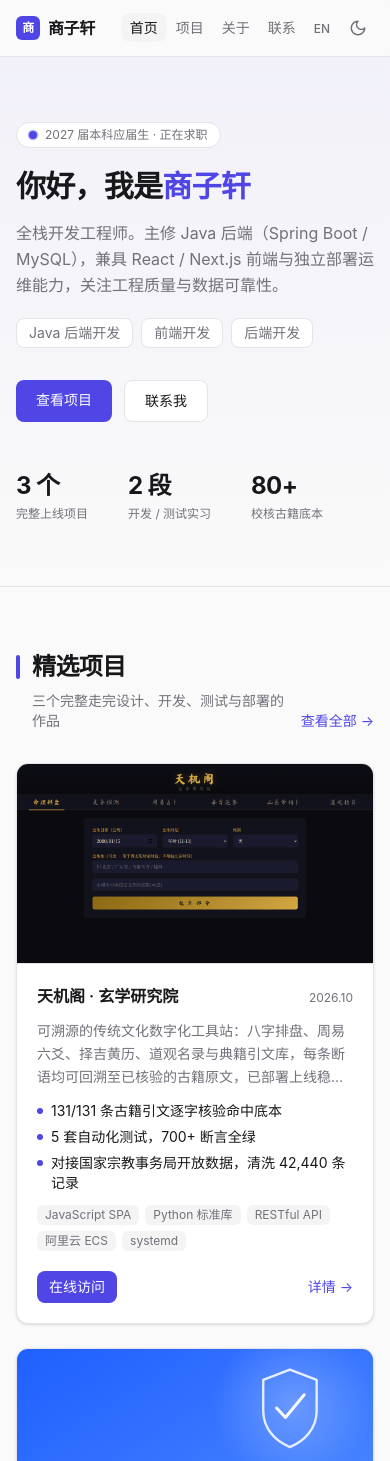
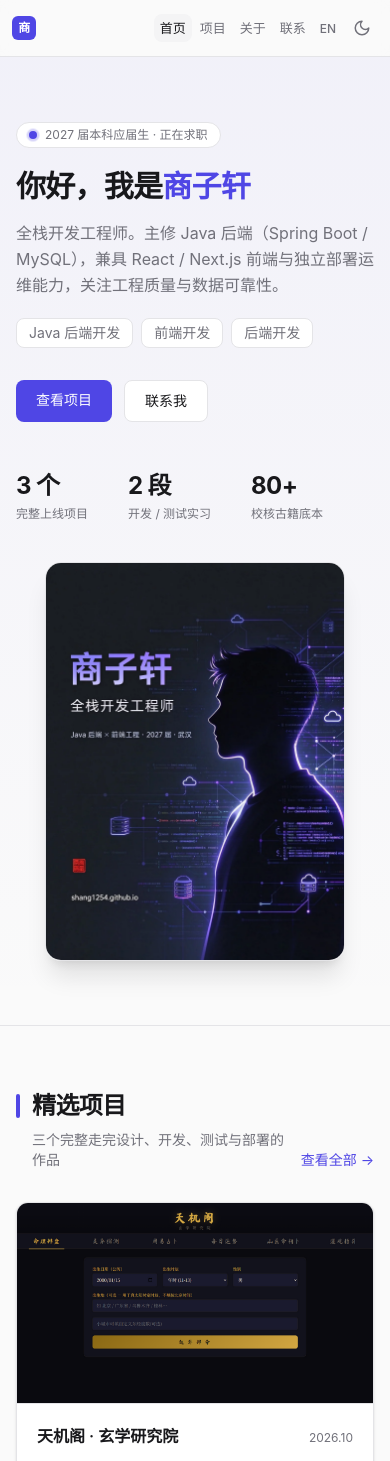
Before and after one commit to Shang1254/portfolio, a Next.js app: page / in a window 390 px wide. Shown: the top 1461 px of the page. Built offline with nearby package versions, Linux system fonts and the light colour scheme; no server answers.

Commit message:
feat: 首页 Hero 双栏 + 豆包生成个人宣传海报（WebP 100KB）；fix: 移动端顶栏换行适配

```diff
--- a/app/(main)/page.tsx
+++ b/app/(main)/page.tsx
@@ -21,6 +21,8 @@ export default function HomePage() {
       {/* Hero */}
       <section className="border-b border-border bg-gradient-to-b from-primary/5 to-transparent">
         <div className="mx-auto w-full max-w-5xl px-4 py-16 sm:px-6 sm:py-24">
+          <div className="flex flex-col gap-10 lg:flex-row lg:items-center lg:gap-12">
+            <div className="min-w-0 flex-1">
           <p className="inline-flex items-center gap-2 rounded-full border border-border bg-card px-3 py-1 text-xs text-muted-foreground">
             <span aria-hidden className="relative flex h-2 w-2">
               <span className="absolute inline-flex h-full w-full animate-ping rounded-full bg-primary opacity-60" />
@@ -71,6 +73,19 @@ export default function HomePage() {
               </div>
             ))}
           </dl>
+            </div>
+
+            {/* 个人宣传海报（AI 生成主视觉） */}
+            <div className="shrink-0 lg:w-[340px]">
+              <img
+                src="/images/poster.webp"
+                alt="商子轩 · 全栈开发工程师个人海报"
+                width={1200}
+                height={1600}
+                className="mx-auto w-full max-w-[300px] rounded-2xl border border-border shadow-xl lg:mx-0 lg:max-w-none"
+              />
+            </div>
+          </div>
         </div>
       </section>
 
--- a/app/en/page.tsx
+++ b/app/en/page.tsx
@@ -21,6 +21,8 @@ export default function EnHomePage() {
       {/* Hero */}
       <section className="border-b border-border bg-gradient-to-b from-primary/5 to-transparent">
         <div className="mx-auto w-full max-w-5xl px-4 py-16 sm:px-6 sm:py-24">
+          <div className="flex flex-col gap-10 lg:flex-row lg:items-center lg:gap-12">
+            <div className="min-w-0 flex-1">
           <p className="inline-flex items-center gap-2 rounded-full border border-border bg-card px-3 py-1 text-xs text-muted-foreground">
             <span aria-hidden className="relative flex h-2 w-2">
               <span className="absolute inline-flex h-full w-full animate-ping rounded-full bg-primary opacity-60" />
@@ -71,6 +73,19 @@ export default function EnHomePage() {
               </div>
             ))}
           </dl>
+            </div>
+
+            {/* 个人宣传海报（AI 生成主视觉） */}
+            <div className="shrink-0 lg:w-[340px]">
+              <img
+                src="/images/poster.webp"
+                alt="Shang Zixuan · Full-Stack Developer poster"
+                width={1200}
+                height={1600}
+                className="mx-auto w-full max-w-[300px] rounded-2xl border border-border shadow-xl lg:mx-0 lg:max-w-none"
+              />
+            </div>
+          </div>
         </div>
       </section>
 
--- a/components/Header.tsx
+++ b/components/Header.tsx
@@ -21,7 +21,7 @@ export default function Header() {
 
   return (
     <header className="sticky top-0 z-40 border-b border-border bg-background/85 backdrop-blur">
-      <div className="mx-auto flex h-14 w-full max-w-5xl items-center justify-between px-4 sm:px-6">
+      <div className="mx-auto flex h-14 w-full max-w-5xl items-center justify-between gap-2 px-3 sm:px-6">
         <Link
           href="/"
           className="flex items-center gap-2 font-semibold tracking-tight"
@@ -32,7 +32,7 @@ export default function Header() {
           >
             商
           </span>
-          {profile.name}
+          <span className="hidden whitespace-nowrap sm:inline">{profile.name}</span>
         </Link>
         <nav aria-label={locale === "zh" ? "主导航" : "Main navigation"}>
           <ul className="flex items-center gap-0.5 text-sm sm:gap-1">
@@ -53,7 +53,7 @@ export default function Header() {
                   <Link
                     href={targetHref}
                     aria-current={active ? "page" : undefined}
-                    className={`rounded-lg px-2 py-1.5 transition sm:px-3 ${
+                    className={`whitespace-nowrap rounded-lg px-1.5 py-1.5 text-[13px] transition sm:px-3 sm:text-sm ${
                       active
                         ? "bg-muted font-medium text-foreground"
                         : "text-muted-foreground hover:text-foreground"
@@ -67,7 +67,7 @@ export default function Header() {
             <li>
               <Link
                 href={swapLocalePath(pathname)}
-                className="rounded-lg px-2 py-1.5 text-xs font-medium text-muted-foreground transition hover:bg-muted hover:text-foreground sm:px-2.5"
+                className="whitespace-nowrap rounded-lg px-1.5 py-1.5 text-xs font-medium text-muted-foreground transition hover:bg-muted hover:text-foreground sm:px-2.5"
                 aria-label={locale === "zh" ? "Switch to English" : "切换到中文"}
               >
                 {copy.langSwitch}
--- a/scripts/smoke.mjs
+++ b/scripts/smoke.mjs
@@ -4,7 +4,7 @@
 const BASE = process.env.SMOKE_BASE_URL ?? "http://localhost:3000";
 
 const checks = [
-  { path: "/", expect: ["商子轩", "正在求职", "精选项目", "lang=\"zh-CN\""] },
+  { path: "/", expect: ["商子轩", "正在求职", "精选项目", "poster.webp", "lang=\"zh-CN\""] },
   {
     path: "/projects",
     expect: ["共 7 个完整项目", "崇文兰庭便民缴费通", "天机阁", "知云同职", "智能班级管理系统"],
```
Also changed, not shown: public/images/poster.webp (added).
